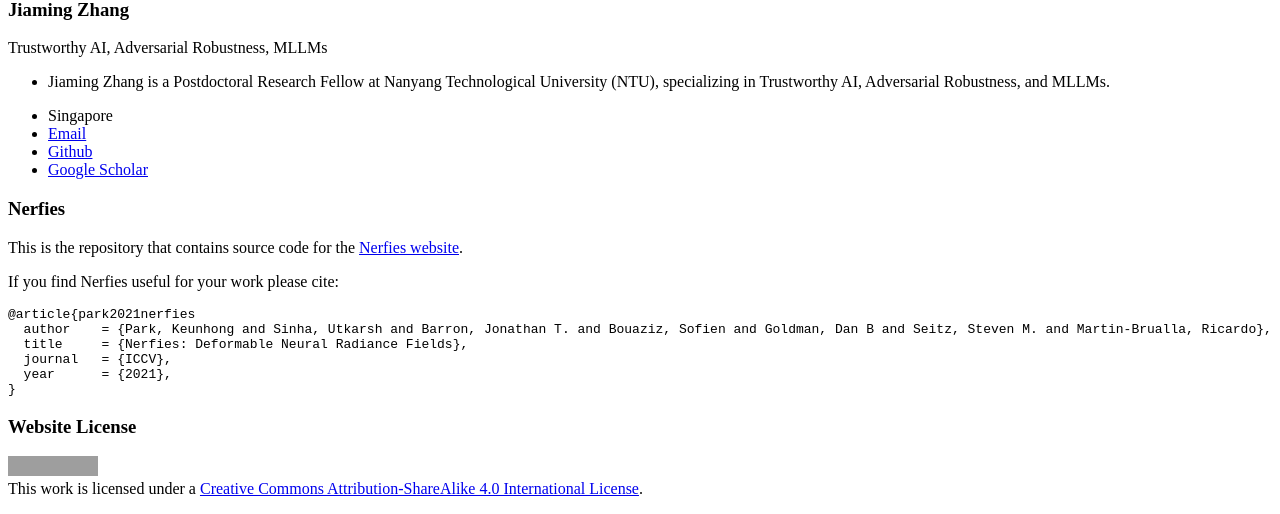
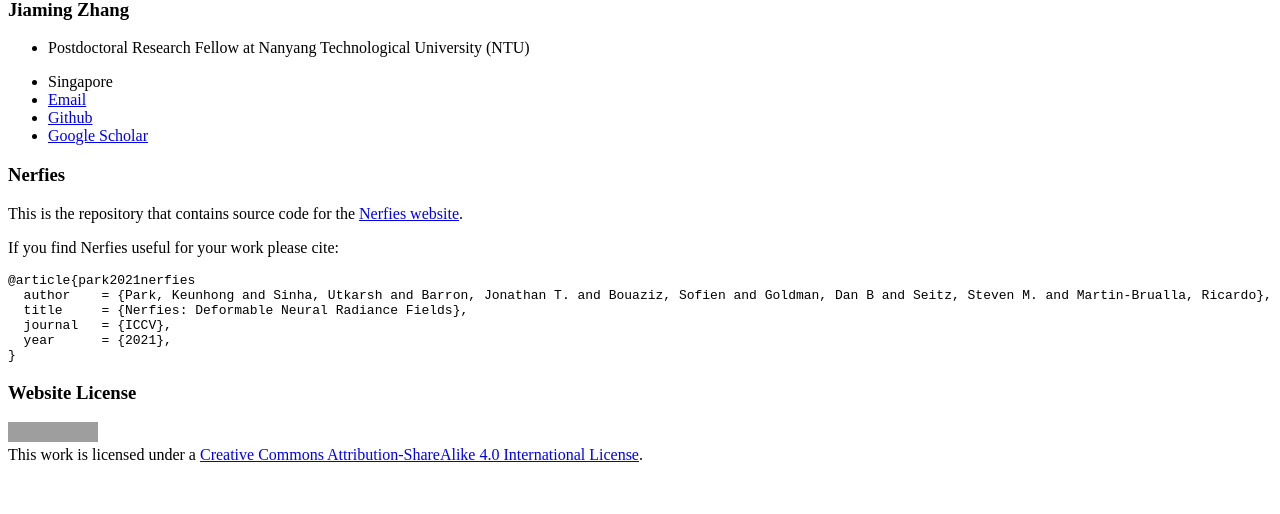
Before and after one commit to jiamingzhang94/jiamingzhang94.github.io, a Jekyll site: the page built from anyattack/README.md, in a window 1280 px wide. Shown: the part 508-1022 px from the top of the page. Built offline with Jekyll 4.4.1, drawn with Linux system fonts in a browser that asks for light colours; our own code applies the rules of GitHub Pages for plain Markdown files; after the commit the page ends 988 px from its top, so only the background shows below that; grey boxes are pictures that could not be loaded.

Commit message:
new template

```diff
--- a/_config.yml
+++ b/_config.yml
@@ -8,7 +8,7 @@
 # Site Settings
 title                    : "Jiaming Zhang"
 # 🔍 SEO 重点修改：描述里要包含你的全名、学校、研究方向
-description              : "Jiaming Zhang is a Postdoctoral Research Fellow at Nanyang Technological University (NTU), specializing in Trustworthy AI, Adversarial Robustness, and MLLMs."
+description              : "Postdoctoral Research Fellow at Nanyang Technological University (NTU)"
 repository               : "jiamingzhang94/jiamingzhang94.github.io"
 google_scholar_stats_use_cdn : true
 
@@ -27,7 +27,7 @@
 author:
   name             : "Jiaming Zhang"
   avatar           : "images/prof_pic.jpg"
-  bio              : "Trustworthy AI, Adversarial Robustness, MLLMs"
+  bio              : ""
   location         : "Singapore"
   pubmed           :
   googlescholar    : "https://scholar.google.com/citations?user=C5mp_2kAAAAJ&hl"
```
Also changed, not shown: _pages/about.md (+9 -3 lines).
